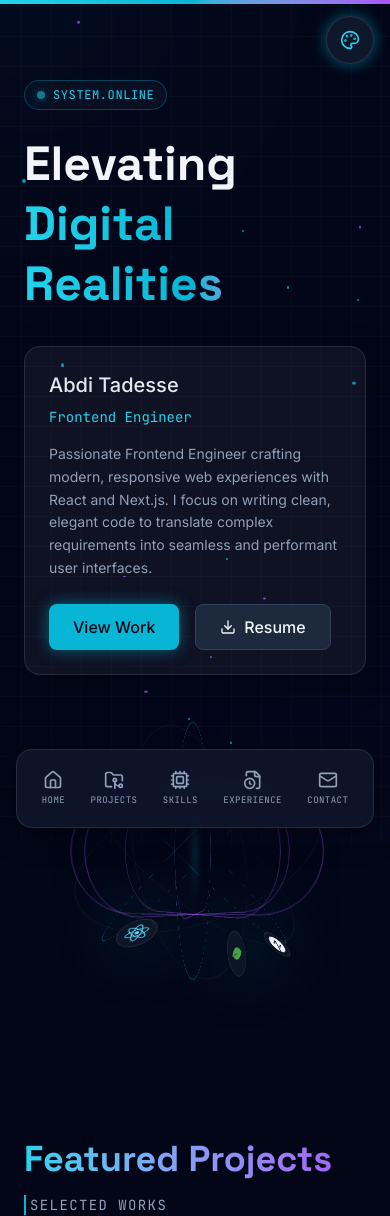
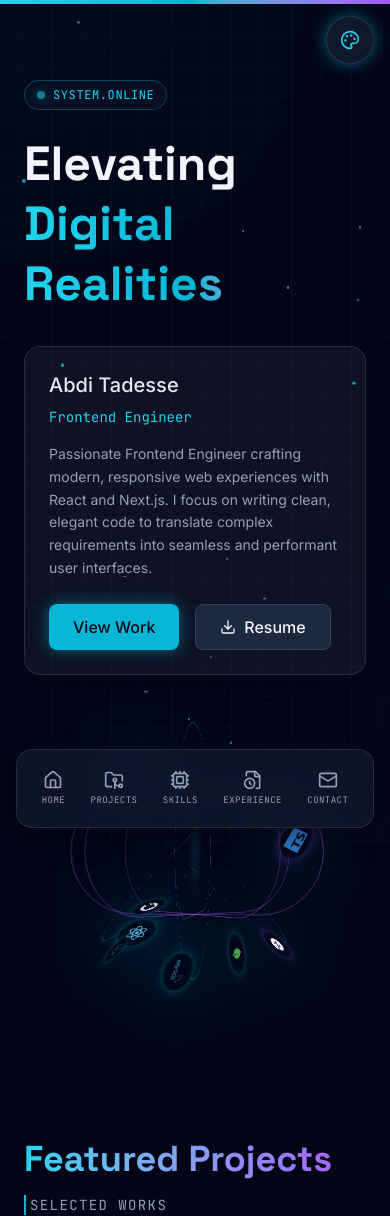
Before and after one commit to devAbdiT/Personal-Portfolio, a React (Vite) app: page / in a window 390 px wide. Shown: the top 1216 px of the page. Built offline with nearby package versions, Linux system fonts and the light colour scheme.

Commit message:
feat: add theme-responsive 3D orbiting tech icons to hero globe

```diff
--- a/src/components/WireframeGlobe.tsx
+++ b/src/components/WireframeGlobe.tsx
@@ -1,14 +1,22 @@
 import { motion } from 'motion/react';
 import { usePowerMode } from '../contexts/PowerModeContext';
-import { SiReact, SiNextdotjs, SiMongodb } from 'react-icons/si';
+import { SiReact, SiNextdotjs, SiMongodb, SiTypescript, SiPostgresql, SiTailwindcss, SiGithub, SiPrisma, SiMysql } from 'react-icons/si';
 
 export function WireframeGlobe() {
   const { powerSaving } = usePowerMode();
 
+  // 'glow' alternates between 'primary' and 'secondary' so badges
+  // pick up the active theme's CSS variable colors automatically.
   const orbits = [
-    { Icon: SiReact, color: 'text-[#61DAFB]', rZ: -20, rX: 60, duration: 8, size: 'w-10 h-10 md:w-14 md:h-14', iconSize: 'w-6 h-6 md:w-8 md:h-8' },
-    { Icon: SiNextdotjs, color: 'text-slate-100', rZ: 40, rX: 70, duration: 12, size: 'w-8 h-8 md:w-12 md:h-12', iconSize: 'w-5 h-5 md:w-7 md:h-7' },
-    { Icon: SiMongodb, color: 'text-[#47A248]', rZ: 80, rX: 65, duration: 16, size: 'w-12 h-12 md:w-16 md:h-16', iconSize: 'w-7 h-7 md:w-9 md:h-9' },
+    { Icon: SiReact,       color: 'text-[#61DAFB]', rZ: -20,  rX: 60, duration: 8,  size: 'w-9 h-9 md:w-12 md:h-12',   iconSize: 'w-5 h-5 md:w-7 md:h-7', glow: 'primary'   },
+    { Icon: SiNextdotjs,   color: 'text-slate-100', rZ: 40,   rX: 70, duration: 12, size: 'w-8 h-8 md:w-11 md:h-11',   iconSize: 'w-4 h-4 md:w-6 md:h-6', glow: 'secondary' },
+    { Icon: SiMongodb,     color: 'text-[#47A248]', rZ: 80,   rX: 65, duration: 16, size: 'w-10 h-10 md:w-13 md:h-13', iconSize: 'w-6 h-6 md:w-8 md:h-8', glow: 'primary'   },
+    { Icon: SiTypescript,  color: 'text-[#3178C6]', rZ: -60,  rX: 50, duration: 10, size: 'w-9 h-9 md:w-12 md:h-12',   iconSize: 'w-5 h-5 md:w-7 md:h-7', glow: 'secondary' },
+    { Icon: SiPostgresql,  color: 'text-[#336791]', rZ: 130,  rX: 75, duration: 14, size: 'w-8 h-8 md:w-11 md:h-11',   iconSize: 'w-4 h-4 md:w-6 md:h-6', glow: 'primary'   },
+    { Icon: SiTailwindcss, color: 'text-[#06B6D4]', rZ: -100, rX: 55, duration: 18, size: 'w-10 h-10 md:w-13 md:h-13', iconSize: 'w-6 h-6 md:w-7 md:h-7', glow: 'secondary' },
+    { Icon: SiGithub,      color: 'text-slate-300', rZ: 160,  rX: 68, duration: 20, size: 'w-9 h-9 md:w-12 md:h-12',   iconSize: 'w-5 h-5 md:w-7 md:h-7', glow: 'primary'   },
+    { Icon: SiPrisma,      color: 'text-[#5A67D8]', rZ: -140, rX: 80, duration: 11, size: 'w-8 h-8 md:w-11 md:h-11',   iconSize: 'w-4 h-4 md:w-6 md:h-6', glow: 'secondary' },
+    { Icon: SiMysql,       color: 'text-[#4479A1]', rZ: 110,  rX: 45, duration: 15, size: 'w-10 h-10 md:w-13 md:h-13', iconSize: 'w-6 h-6 md:w-8 md:h-8', glow: 'primary'   },
   ];
 
   return (
@@ -19,7 +27,7 @@ export function WireframeGlobe() {
         transition={{ duration: 25, ease: "linear", repeat: Infinity }}
         className="w-full h-full relative preserve-3d"
       >
-        {/* Latitude rings */}
+        {/* Latitude rings — primary theme color */}
         {[0, 1, 2, 3].map((i) => (
           <div
             key={`lat-${i}`}
@@ -27,7 +35,7 @@ export function WireframeGlobe() {
             style={{ transform: `rotateX(${i * 45}deg)` }}
           />
         ))}
-        {/* Longitude rings */}
+        {/* Longitude rings — secondary theme color */}
         {[0, 1, 2, 3].map((i) => (
           <div
             key={`lon-${i}`}
@@ -40,30 +48,43 @@ export function WireframeGlobe() {
       </motion.div>
 
       {/* Orbiting Icons */}
-      {orbits.map((orbit, idx) => (
+      {orbits.map((orbit, idx) => {
+        const isPrimary = orbit.glow === 'primary';
+        // These reference the active theme's CSS variables, so they shift
+        // automatically when the user switches themes.
+        const borderVar = isPrimary ? 'var(--primary-500)' : 'var(--secondary-500)';
+        const glowVar   = isPrimary ? 'var(--primary-glow)' : 'var(--secondary-glow)';
+
+        return (
           <div
             key={`orbit-${idx}`}
             className="absolute inset-0 preserve-3d"
             style={{ transform: `rotateZ(${orbit.rZ}deg) rotateX(${orbit.rX}deg)` }}
           >
-          {/* Ring path visual (optional, but looks cool) */}
-          <div className="absolute inset-0 border border-white/5 rounded-full" />
+            {/* Orbit ring — tinted by theme */}
+            <div
+              className="absolute inset-0 rounded-full"
+              style={{ border: `1px solid ${borderVar}33` }}
+            />
 
-          {/* The revolving container */}
+            {/* Revolving wrapper */}
             <motion.div
               className="absolute inset-0 preserve-3d"
               animate={powerSaving ? {} : { rotateZ: [0, 360] }}
               transition={{ duration: orbit.duration, ease: "linear", repeat: Infinity }}
             >
-            {/* Positioned on the left edge of the ring */}
+              {/* Anchor to left edge of orbit ring */}
               <div className="absolute top-1/2 left-0 -translate-x-1/2 -translate-y-1/2 preserve-3d">
-              {/* Counter-rotation to keep icon facing front */}
+                {/* Counter-rotate so icon always faces the viewer */}
                 <motion.div
-                className={`bg-slate-900/80 backdrop-blur-sm border border-white/10 rounded-full flex items-center justify-center shadow-[0_0_20px_rgba(0,0,0,0.5)] ${orbit.size}`}
+                  className={`backdrop-blur-sm rounded-full flex items-center justify-center ${orbit.size}`}
                   animate={powerSaving ? {} : { rotateZ: [0, -360] }}
                   transition={{ duration: orbit.duration, ease: "linear", repeat: Infinity }}
                   style={{
-                  transform: `rotateX(${-orbit.rX}deg) rotateZ(${-orbit.rZ}deg)`
+                    transform: `rotateX(${-orbit.rX}deg) rotateZ(${-orbit.rZ}deg)`,
+                    backgroundColor: 'rgba(2, 6, 23, 0.85)',
+                    border: `1.5px solid ${borderVar}66`,
+                    boxShadow: `0 0 14px rgba(${glowVar}, 0.4), inset 0 0 8px rgba(${glowVar}, 0.1)`,
                   }}
                 >
                   <orbit.Icon className={`${orbit.color} ${orbit.iconSize}`} />
@@ -71,7 +92,8 @@ export function WireframeGlobe() {
               </div>
             </motion.div>
           </div>
-      ))}
+        );
+      })}
     </div>
   );
 }
```
Lines whose indentation alone changed are shown as unchanged.
